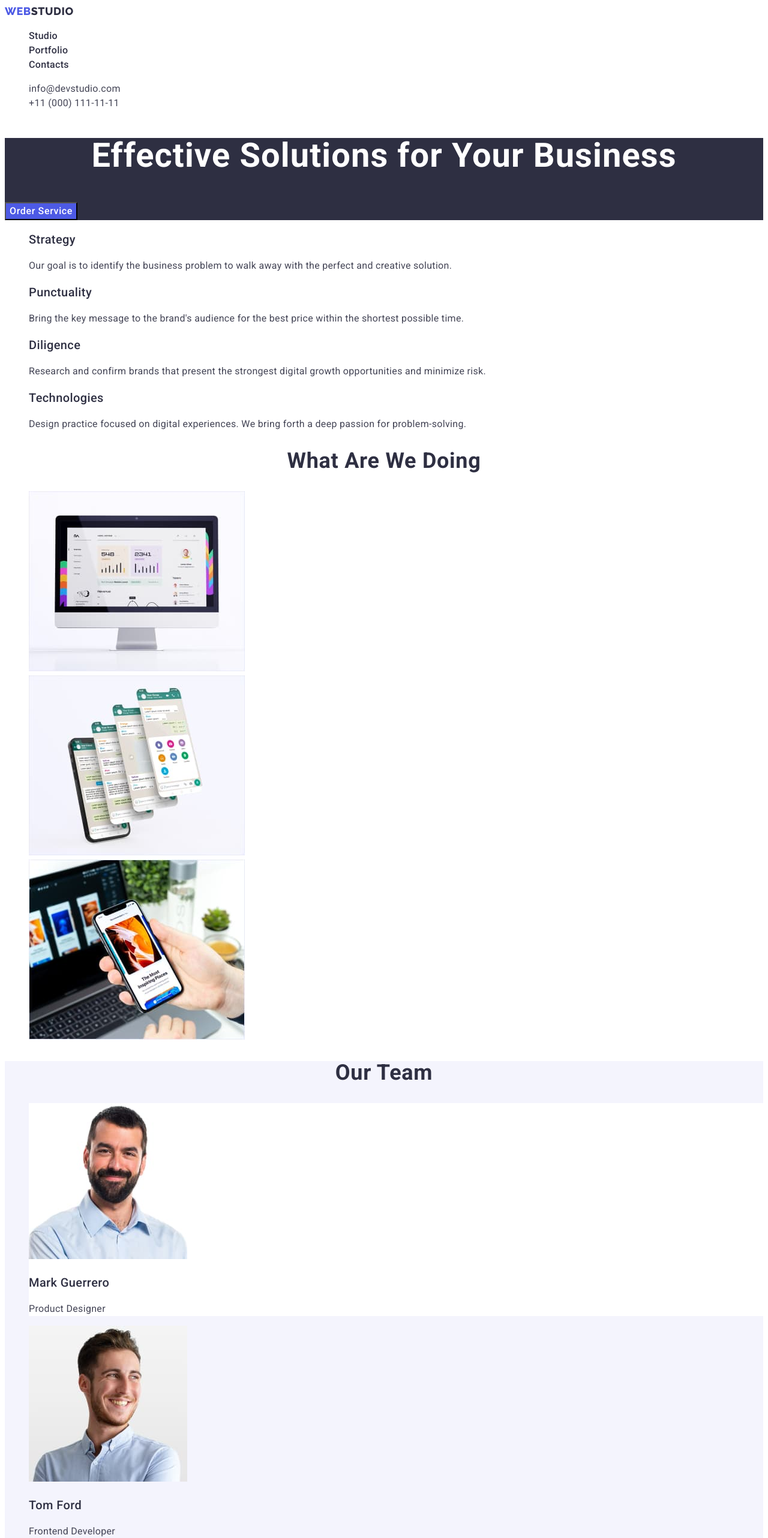
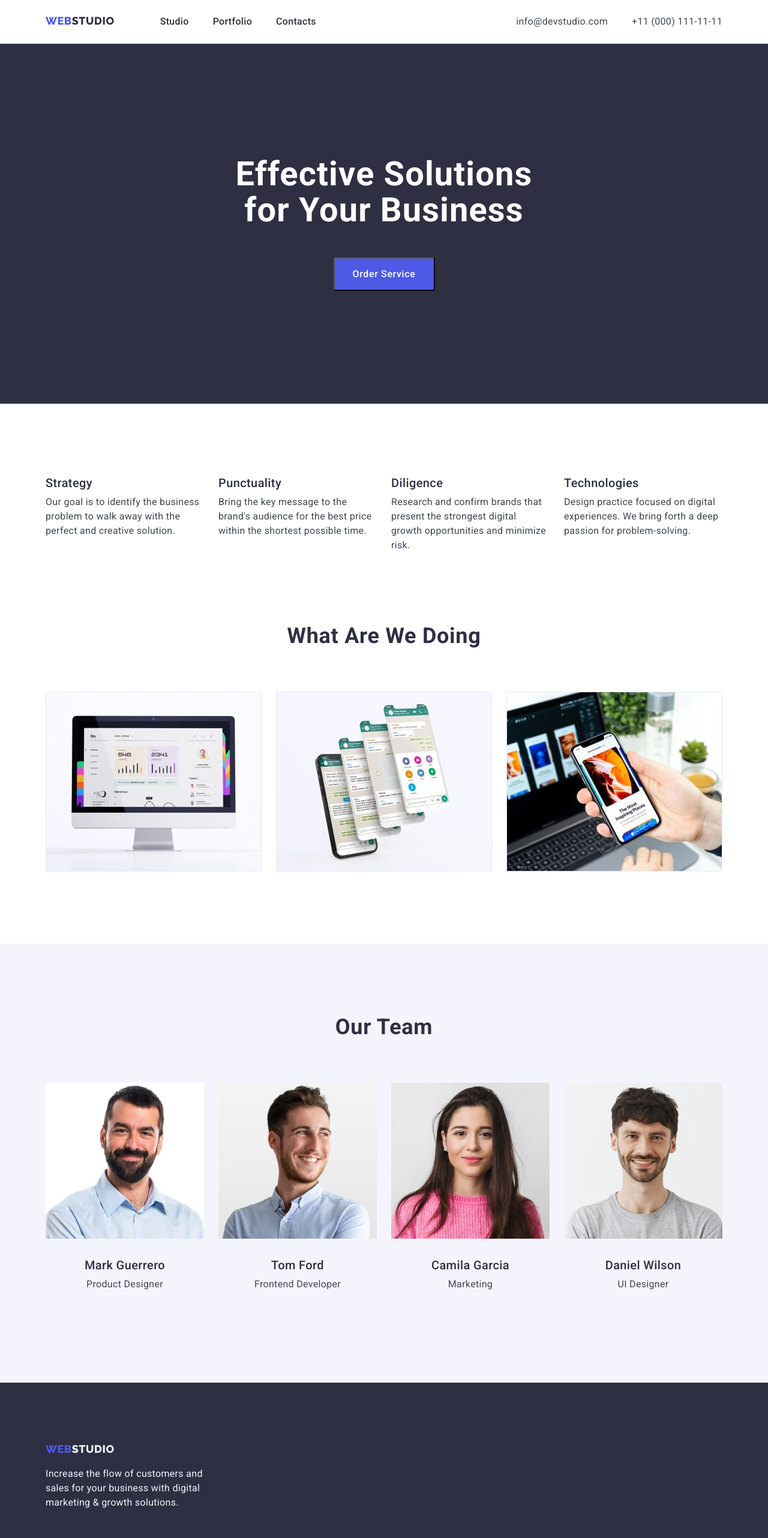
Before and after one commit to YuliiaDubyniuk/web_studio_html_css_positioned, a plain HTML site: page index.html in a window 1280 px wide. Shown: the top 2564 px of the page at 60% size. Drawn offline with nearby package versions, Linux system fonts and the light colour scheme.

Commit message:
hw-3-done

```diff
--- a/css/styles.css
+++ b/css/styles.css
@@ -12,6 +12,7 @@
   --white: #ffffff;
   --dairy: #fcfcfc;
 }
+
 /* main styles */
 body {
   font-family: Roboto, sans-serif;
@@ -24,7 +25,25 @@ body {
 }
 /* reset */
 
+h1,
+h2,
+h3,
+h4,
+h5,
+h6,
+p {
+  margin: 0;
+}
+
+img {
+  display: block;
+  max-width: 100%;
+  height: auto;
+}
+
 .list {
+  margin: 0;
+  padding: 0;
   list-style: none;
 }
 
@@ -34,7 +53,21 @@ body {
   color: currentColor;
 }
 
+/* conteiner styles */
+
+.container {
+  width: 1158px;
+  padding: 0 15px;
+  margin-left: auto;
+  margin-right: auto;
+}
+
 /* header styles */
+
+.header {
+  border-bottom: 1px solid var(--cornflower);
+}
+
 .logo {
   font-family: Raleway, sans-serif;
   font-weight: 800;
@@ -44,6 +77,8 @@ body {
   text-transform: uppercase;
   align-items: center;
   color: var(--iris);
+
+  margin-right: 76px;
 }
 
 .contact {
@@ -71,28 +106,73 @@ body {
   color: var(--ocean);
 }
 
+.nav-container {
+  padding-top: 24px;
+  padding-bottom: 24px;
+  justify-content: space-between;
+}
+
+.nav {
+  display: flex;
+}
+
+.site-nav {
+  display: flex;
+  gap: 40px;
+}
+
+.contact-list {
+  display: flex;
+  gap: 40px;
+}
+
+.nav-container {
+  display: flex;
+}
+
+/* sections general */
+
+.section:nth-child(2n) {
+  padding: 120px 0;
+}
+
+.section:nth-child(3) {
+  padding-bottom: 120px;
+}
+
 /* section hero */
 
 .hero {
   background-color: var(--navy-blue);
+  padding: 188px 0;
 }
 
 .hero-title {
+  max-width: 496px;
   font-weight: 700;
   font-size: 56px;
   line-height: 1.07;
   letter-spacing: 0.02em;
   text-align: center;
   color: var(--white);
+
+  margin: 0 auto 48px;
 }
 
 .order-btn {
+  display: block;
+  margin: 0 auto;
+
+  min-width: 169px;
+  min-height: 56px;
   font: inherit;
   font-weight: 500;
   letter-spacing: 0.04em;
   color: var(--white);
   background-color: var(--iris);
   cursor: pointer;
+
+  border-radius: 4px;
 }
 
 .order-btn:hover,
@@ -109,6 +189,8 @@ body {
   line-height: 1.11;
   letter-spacing: 0.02em;
   color: var(--navy-blue);
+
+  margin-bottom: 72px;
 }
 
 .subtitle {
@@ -117,21 +199,63 @@ body {
   line-height: 1.2;
   letter-spacing: 0.02em;
   color: var(--navy-blue);
+
+  margin-bottom: 8px;
 }
-/* section "team" */
+
+.visually-hidden {
+  position: absolute;
+  width: 1px;
+  height: 1px;
+  margin: -1px;
+  border: 0;
+  padding: 0;
+
+  white-space: nowrap;
+  clip-path: inset(100%);
+  clip: rect(0 0 0 0);
+  overflow: hidden;
+}
+
+/* card set */
+
+.card-set {
+  display: flex;
+  gap: 24px;
+}
+
+.card-set.portfolio {
+  flex-wrap: wrap;
+}
+
+.card-set-item {
+  width: calc((100% - 48px) / 3);
+}
+
+.card-set-item.feature,
+.card-set-item.worker {
+  width: calc((100% - 72px) / 4);
+}
+
+/* team section */
 
 .team {
   background-color: var(--cloud);
 }
 
-.list-item:first-child {
+.item:first-child {
   background-color: var(--white);
 }
 
+.card-info {
+  padding: 32px 16px;
+  text-align: center;
+}
 /* footer styles */
 
 .footer {
   background-color: var(--navy-blue);
+  padding: 100px 0;
 }
 
 .span-footer {
@@ -139,9 +263,25 @@ body {
 }
 
 .footer-text {
+  width: 264px;
   color: var(--cloud);
+
+  margin-top: 16px;
+}
+
+/* PORTFOLIO */
+
+.portfolio-section {
+  padding-top: 96px;
 }
 /* buttons on portfolio page*/
+
+.buttons {
+  display: flex;
+  gap: 24px;
+  margin-bottom: 72px;
+  justify-content: center;
+}
 
 .button {
   font: inherit;
@@ -149,10 +289,26 @@ body {
   letter-spacing: 0.04em;
   color: var(--iris);
   background: var(--cloud);
+  border: 1px solid var(--cornflower);
+  border-radius: 4px;
   cursor: pointer;
+
+  text-align: center;
+  padding: 12px 24px;
 }
 .button:hover,
 .button:focus {
   color: var(--white);
   background: var(--ocean);
+  box-shadow: 0px 3px 1px rgba(0, 0, 0, 0.1), 0px 2px 1px rgba(0, 0, 0, 0.08),
+    0px 2px 2px rgba(0, 0, 0, 0.12);
 }
+
+.card-text {
+  padding: 32px 0;
+}
+
+.card-text {
+  border: 1px solid var(--cloud);
+  border-top: 0;
+}
--- a/index.html
+++ b/index.html
@@ -11,20 +11,31 @@
       href="https://fonts.googleapis.com/css2?family=Raleway:wght@800&family=Roboto:wght@400;500;700;900&display=swap"
       rel="stylesheet"
     />
+    <link
+      href="
+    https://cdn.jsdelivr.net/npm/modern-normalize@1.1.0/modern-normalize.min.css
+    "
+      rel="stylesheet"
+    />
     <link rel="stylesheet" href="./css/styles.css" />
   </head>
   <body>
     <header class="header">
-      <nav>
-        <a href="./index.html" class="logo link">Web<span class="span-logo">Studio</span></a>
+      <div class="container nav-container">
+        <nav class="nav">
+          <a href="./index.html" class="logo link"
+            >Web<span class="span-logo">Studio</span></a
+          >
           <ul class="site-nav list">
             <li><a href="./index.html" class="link nav-link">Studio</a></li>
-          <li><a href="./portfolio.html" class="link nav-link">Portfolio</a></li>
+            <li>
+              <a href="./portfolio.html" class="link nav-link">Portfolio</a>
+            </li>
             <li><a href="" class="link nav-link">Contacts</a></li>
           </ul>
         </nav>
         <address class="contact">
-        <ul class="list">
+          <ul class="list contact-list">
             <li>
               <a href="mailto:info@devstudio.com" class="link contact-link"
                 >info@devstudio.com</a
@@ -37,38 +48,43 @@
             </li>
           </ul>
         </address>
+      </div>
     </header>
     <main>
       <!-- hero section -->
-      <section class="hero">
+      <section class="hero section">
+        <div class="container">
           <h1 class="hero-title">Effective Solutions for Your Business</h1>
           <button type="button" class="order-btn">Order Service</button>
+        </div>
       </section>
-      <section class="Features">
-        <h2 hidden class="title">Our advantagies</h2>
-        <ul class="list">
-          <li>
+      <!-- features -->
+      <section class="Features section">
+        <div class="container">
+          <h2 class="title visually-hidden">Our advantagies</h2>
+          <ul class="list card-set">
+            <li class="card-set-item feature">
               <h3 class="subtitle">Strategy</h3>
               <p class="text">
-              Our goal is to identify the business problem to walk away with the
-              perfect and creative solution.
+                Our goal is to identify the business problem to walk away with
+                the perfect and creative solution.
               </p>
             </li>
-          <li>
+            <li class="card-set-item feature">
               <h3 class="subtitle">Punctuality</h3>
               <p class="text">
                 Bring the key message to the brand's audience for the best price
                 within the shortest possible time.
               </p>
             </li>
-          <li>
+            <li class="card-set-item feature">
               <h3 class="subtitle">Diligence</h3>
               <p class="text">
                 Research and confirm brands that present the strongest digital
                 growth opportunities and minimize risk.
               </p>
             </li>
-          <li>
+            <li class="card-set-item feature">
               <h3 class="subtitle">Technologies</h3>
               <p class="text">
                 Design practice focused on digital experiences. We bring forth a
@@ -76,12 +92,14 @@
               </p>
             </li>
           </ul>
+        </div>
       </section>
       <!-- our specialty -->
-      <section class="specialty">
+      <section class="specialty section">
+        <div class="container">
           <h2 class="title">What are we doing</h2>
-        <ul class="list">
-          <li>
+          <ul class="list card-set specialty">
+            <li class="card-set-item">
               <img
                 src="./images/img1.jpg"
                 alt="Computer screen"
@@ -89,7 +107,7 @@
                 height="300"
               />
             </li>
-          <li>
+            <li class="card-set-item">
               <img
                 src="./images/img2.jpg"
                 alt="Phone screen"
@@ -97,7 +115,7 @@
                 height="300"
               />
             </li>
-          <li>
+            <li class="card-set-item">
               <img
                 src="./images/img3.jpg"
                 alt="Phone and computer screens"
@@ -106,61 +124,76 @@
               />
             </li>
           </ul>
+        </div>
       </section>
       <!-- section team -->
-      <section class="team">
+      <section class="team section">
+        <div class="container">
           <h2 class="title">Our Team</h2>
-        <ul class="list">
-          <li class="list-item">
+          <ul class="list card-set team">
+            <li class="card-set-item worker">
               <img
                 src="./images/person1.jpg"
                 alt="man's photo"
                 width="264"
                 height="260"
               />
-            <h3 class="subtitle">Mark Guerrero</h3>
-            <p class="text">Product Designer</p>
+              <div class="card-info">
+                <h3 class="subtitle name">Mark Guerrero</h3>
+                <p>Product Designer</p>
+              </div>
             </li>
-          <li class="list-item">
+            <li class="card-set-item worker">
               <img
                 src="./images/person2.jpg"
                 alt="man's photo"
                 width="264"
                 height="260"
               />
-            <h3 class="subtitle">Tom Ford</h3>
-            <p class="text">Frontend Developer</p>
+              <div class="card-info">
+                <h3 class="subtitle name">Tom Ford</h3>
+                <p>Frontend Developer</p>
+              </div>
             </li>
-          <li class="list-item">
+            <li class="card-set-item worker">
               <img
                 src="./images/person3.jpg"
                 alt="woman's photo"
                 width="264"
                 height="260"
               />
-            <h3 class="subtitle">Camila Garcia</h3>
-            <p class="text">Marketing</p>
+              <div class="card-info">
+                <h3 class="subtitle name">Camila Garcia</h3>
+                <p>Marketing</p>
+              </div>
             </li>
-          <li class="list-item">
+            <li class="card-set-item worker">
               <img
                 src="./images/person4.jpg"
                 alt="man's photo"
                 width="264"
                 height="260"
               />
-            <h3 class="subtitle">Daniel Wilson</h3>
-            <p class="text">UI Designer</p>
+              <div class="card-info">
+                <h3 class="subtitle name">Daniel Wilson</h3>
+                <p>UI Designer</p>
+              </div>
             </li>
           </ul>
+        </div>
       </section>
     </main>
     <!-- footer section -->
     <footer class="footer">
-      <a href="./index.html" class="logo link">Web<span class="span-footer">Studio</span></a>
+      <div class="container">
+        <a href="./index.html" class="logo link"
+          >Web<span class="span-footer">Studio</span></a
+        >
         <p class="footer-text">
-        Increase the flow of customers and sales for your business with digital
-        marketing & growth solutions.
+          Increase the flow of customers and sales for your business with
+          digital marketing & growth solutions.
         </p>
+      </div>
     </footer>
   </body>
 </html>
```
Also changed, not shown: portfolio.html (+59 -21 lines). Lines whose indentation alone changed are shown as unchanged.
